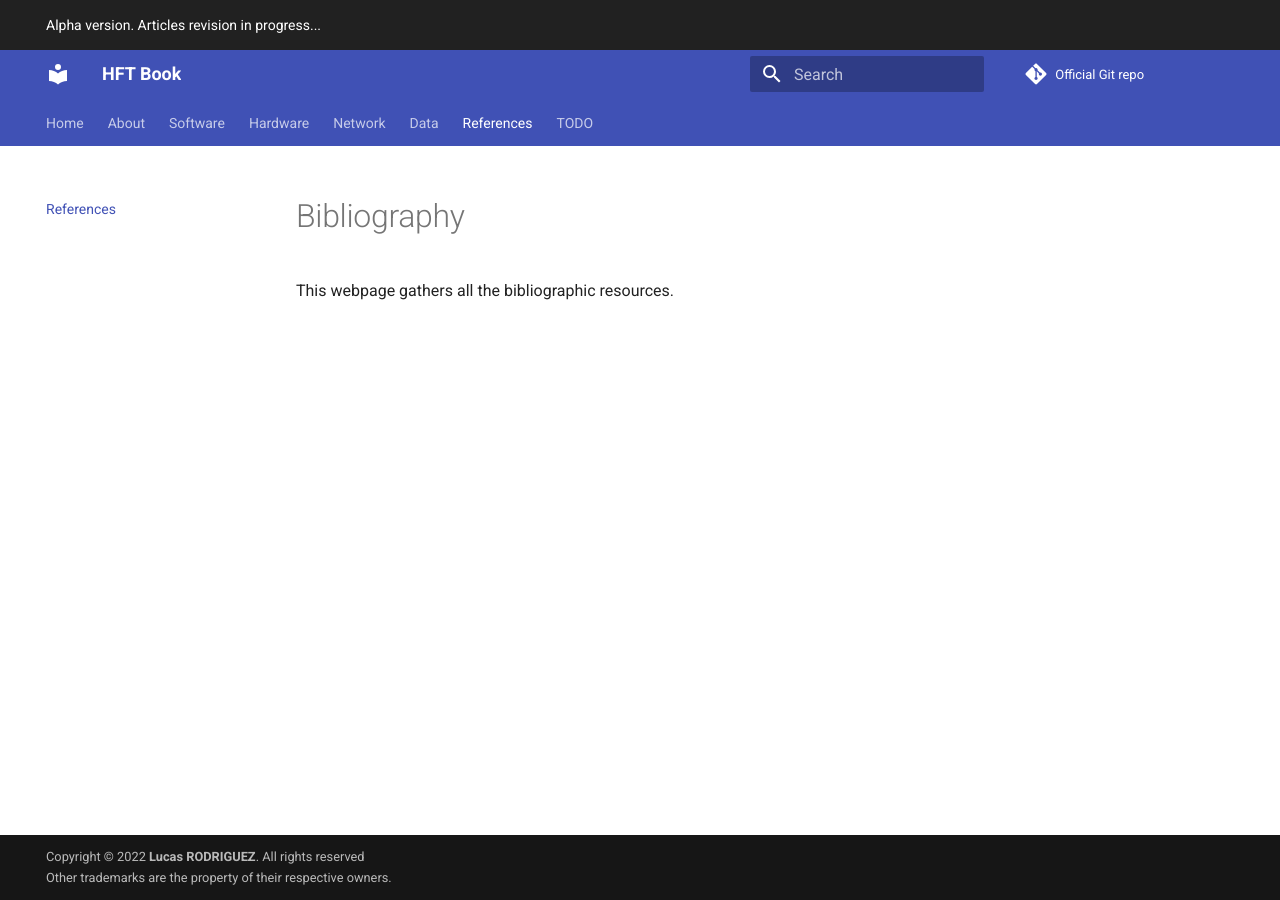
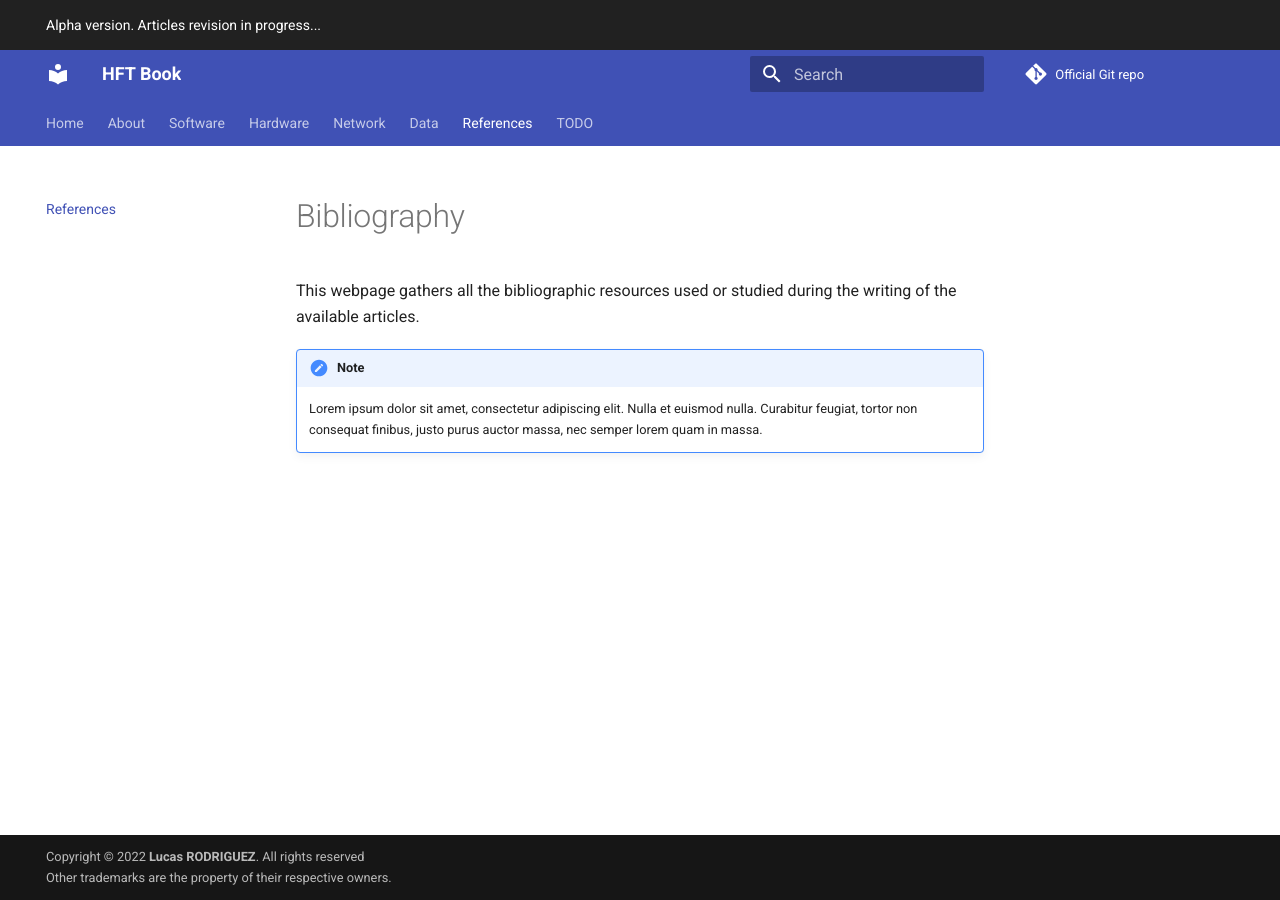
Before and after one commit to hftbook/hftbook.github.io, an MkDocs documentation site: the page built from docs/bibliography.md, in a window 1280 px wide. Built offline with MkDocs 1.6.1 and Material for MkDocs 9.7.7, drawn with Linux system fonts in a browser that asks for light colours.

```diff
--- a/docs/bibliography.md
+++ b/docs/bibliography.md
@@ -1,4 +1,11 @@
 # Bibliography
 
 
-This webpage gathers all the bibliographic resources.
+This webpage gathers all the bibliographic resources used or studied during the writing of the available articles.
+
+
+!!! note
+
+    Lorem ipsum dolor sit amet, consectetur adipiscing elit. Nulla et euismod
+    nulla. Curabitur feugiat, tortor non consequat finibus, justo purus auctor
+    massa, nec semper lorem quam in massa.
--- a/mkdocs.yml
+++ b/mkdocs.yml
@@ -25,6 +25,9 @@ repo_name: Official Git repo
 
 # Extensions
 markdown_extensions:
+  - admonition
+  - pymdownx.details
+  - pymdownx.superfences
   - toc:
       title: On this page
       permalink: true
```
Also changed, not shown: docs/todo.md (+3 -0 lines).
